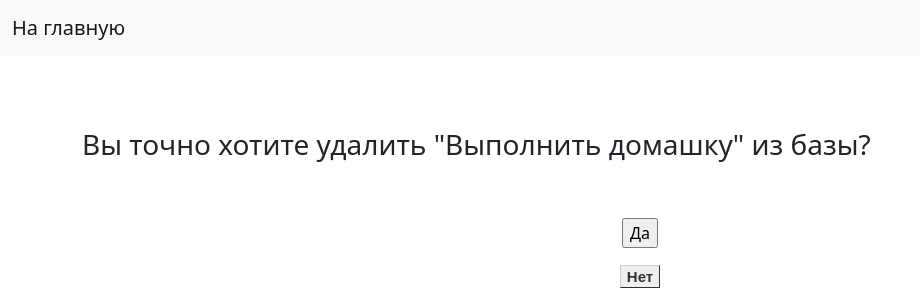
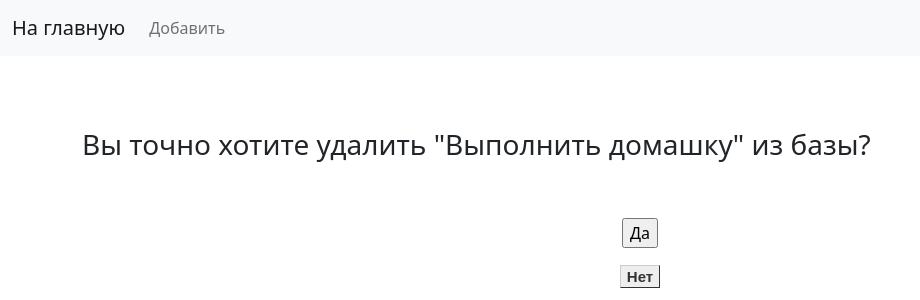
Before and after one commit to DastanTA/HW_49, a Django app: page /delete/1/ in a window 1280 px wide. Shown: the top 300 px of the page, without its empty margins (0-920 px from the left). Run offline with Django 4.2, Linux system fonts and the light colour scheme; data comes from the database, SQL or seed files in the repository.

Commit message:
Этап 2. Мелкие Доработки

```diff
--- a/source/task_tracker/templates/delete.html
+++ b/source/task_tracker/templates/delete.html
@@ -1,6 +1,10 @@
 {% extends "base.html" %}
 
 {% block title %}Delete{% endblock %}
+
+{% block menu %}
+    <li class="nav-item"><a class="nav-link" href="{% url 'add_task' %}">Добавить</a></li>
+{% endblock %}
 
 {% block content %}
     <br><br><br><h3>Вы точно хотите удалить "{{ task }}" из базы?</h3><br><br>
--- a/source/task_tracker/templates/task.html
+++ b/source/task_tracker/templates/task.html
@@ -5,6 +5,7 @@
 {% endblock %}
 
 {% block menu %}
+    <li class="nav-item"><a class="nav-link" href="{% url 'add_task' %}">Добавить</a></li>
     <li class="nav-item"><a class="nav-link" href="{% url 'update_task' task.id %}">Изменить</a></li>
     <li class="nav-item"><a class="nav-link" href="{% url 'delete_task' task.id %}">Удалить</a></li>
 {% endblock %}
--- a/source/task_tracker/templates/update.html
+++ b/source/task_tracker/templates/update.html
@@ -5,6 +5,7 @@ Update
 {% endblock %}
 
 {% block menu %}
+    <li class="nav-item"><a class="nav-link" href="{% url 'add_task' %}">Добавить</a></li>
     <li class="nav-item"><a class="nav-link" href="{% url 'view_task' task.id %}">К задаче</a></li>
 {% endblock %}
 
```
